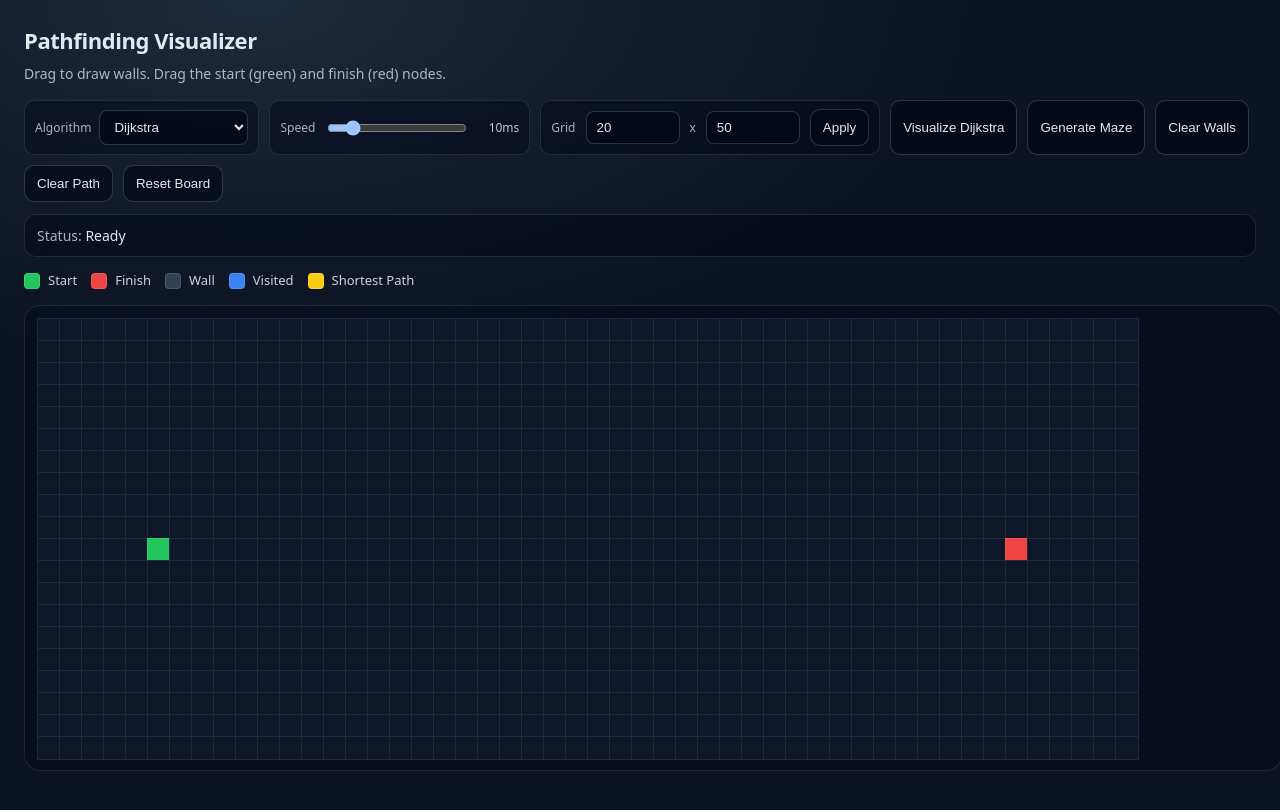
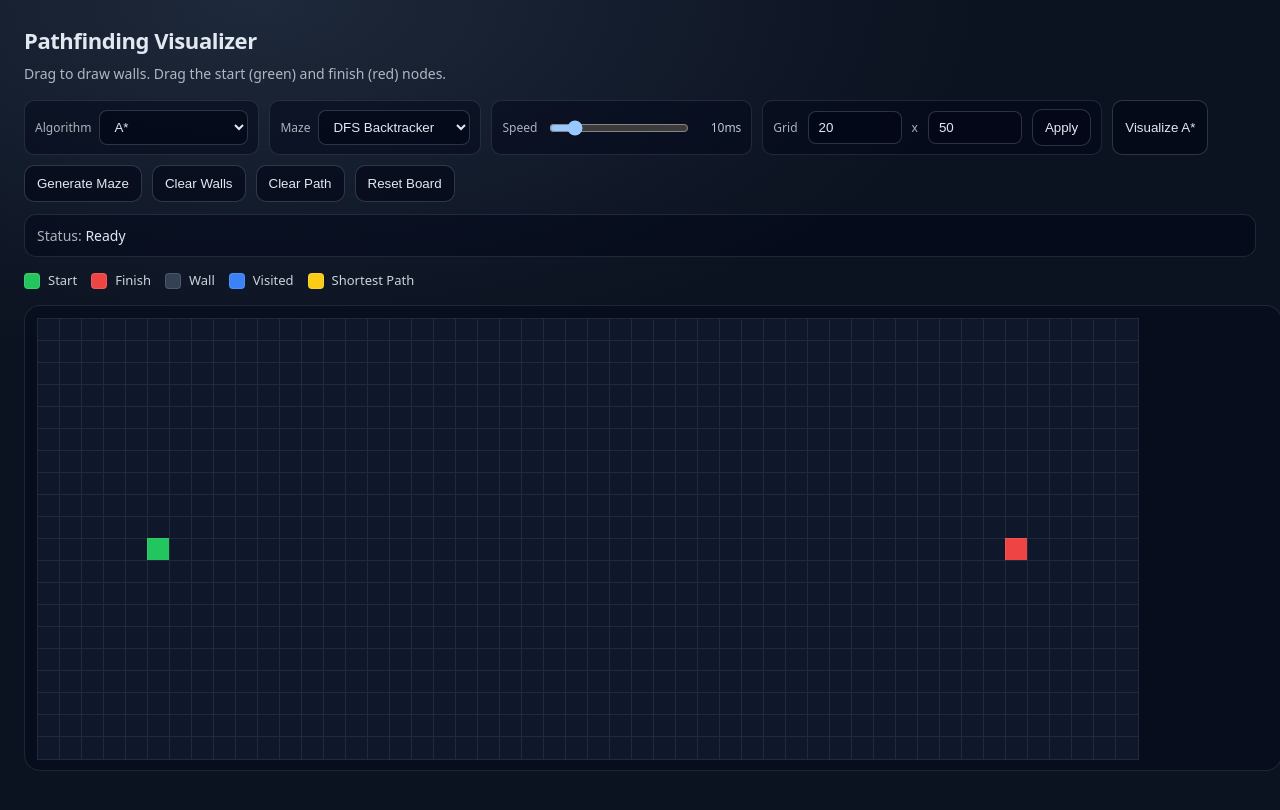
Before and after one commit to TalhaKarakoyunlu/Pathfinding-Visualizer, a React (Vite) app: page / in a window 1280 px wide. Shown: the top 810 px of the page. Built offline with nearby package versions, Linux system fonts and the light colour scheme.

Commit message:
Added A* + DFS maze. Updated README and PathfindingVisualizer: Enhance documentation with detailed features and controls, implement A* algorithm, and add support for two maze generation methods (DFS Backtracker and Recursive Division) in the visualizer.

```diff
--- /dev/null
+++ b/src/algorithms/astar.js
@@ -0,0 +1,61 @@
+function manhattan(a, b) {
+  return Math.abs(a.row - b.row) + Math.abs(a.col - b.col)
+}
+
+/**
+ * A* pathfinding for an unweighted grid (each move cost = 1).
+ * Returns visited nodes in the order they were expanded (for animation).
+ *
+ * Notes:
+ * - Uses Manhattan distance heuristic (no diagonals).
+ * - Mutates nodes: `distance` (gScore), `fScore`, `isVisited`, `previousNode`.
+ */
+export function astar(grid, startNode, finishNode) {
+  const visitedNodesInOrder = []
+
+  startNode.distance = 0
+  startNode.fScore = manhattan(startNode, finishNode)
+
+  const openSet = [startNode]
+
+  while (openSet.length) {
+    openSet.sort((a, b) => (a.fScore ?? Infinity) - (b.fScore ?? Infinity))
+    const current = openSet.shift()
+    if (!current) break
+
+    if (current.isWall) continue
+    if (current.isVisited) continue
+
+    current.isVisited = true
+    visitedNodesInOrder.push(current)
+
+    if (current === finishNode) return visitedNodesInOrder
+
+    for (const neighbor of getNeighbors(current, grid)) {
+      if (neighbor.isWall || neighbor.isVisited) continue
+
+      const tentativeG = current.distance + 1
+      if (tentativeG < neighbor.distance) {
+        neighbor.distance = tentativeG
+        neighbor.previousNode = current
+        neighbor.fScore = tentativeG + manhattan(neighbor, finishNode)
+
+        if (!openSet.includes(neighbor)) openSet.push(neighbor)
+      }
+    }
+  }
+
+  return visitedNodesInOrder
+}
+
+function getNeighbors(node, grid) {
+  const neighbors = []
+  const { col, row } = node
+
+  if (row > 0) neighbors.push(grid[row - 1][col])
+  if (row < grid.length - 1) neighbors.push(grid[row + 1][col])
+  if (col > 0) neighbors.push(grid[row][col - 1])
+  if (col < grid[0].length - 1) neighbors.push(grid[row][col + 1])
+
+  return neighbors
+}
--- a/src/algorithms/maze.js
+++ b/src/algorithms/maze.js
@@ -103,3 +103,152 @@ export function generateRecursiveDivisionMaze({
 
   return walls
 }
+
+/**
+ * Recursive Backtracker (DFS) Maze generator.
+ *
+ * This generates a "perfect maze" by carving passages through an initially-walled grid.
+ * We use an odd-cell carving approach:
+ * - Consider cells at odd (row, col) as maze cells.
+ * - Carve passages by stepping 2 cells at a time and removing the wall between.
+ *
+ * Output:
+ * - Set of "row-col" keys to mark as walls.
+ */
+export function generateRecursiveBacktrackerMaze({ rows, cols, start, finish, addBorder = true }) {
+  const walls = new Set()
+  const protectedNodes = new Set([key(start.row, start.col), key(finish.row, finish.col)])
+
+  function inBounds(r, c) {
+    return r >= 0 && r < rows && c >= 0 && c < cols
+  }
+
+  function isInterior(r, c) {
+    return r > 0 && r < rows - 1 && c > 0 && c < cols - 1
+  }
+
+  function setWall(r, c) {
+    const k = key(r, c)
+    if (protectedNodes.has(k)) return
+    walls.add(k)
+  }
+
+  function clearWall(r, c) {
+    walls.delete(key(r, c))
+  }
+
+  // Start with everything walled; optionally leave border walled (default).
+  for (let r = 0; r < rows; r++) {
+    for (let c = 0; c < cols; c++) {
+      if (addBorder && (r === 0 || c === 0 || r === rows - 1 || c === cols - 1)) {
+        setWall(r, c)
+      } else {
+        setWall(r, c)
+      }
+    }
+  }
+
+  // Choose a random odd interior cell as a starting point.
+  const startRow = randomOdd(1, rows - 2) ?? 1
+  const startCol = randomOdd(1, cols - 2) ?? 1
+
+  const visitedCells = new Set()
+  function cellKey(r, c) {
+    return `${r}-${c}`
+  }
+
+  function markVisited(r, c) {
+    visitedCells.add(cellKey(r, c))
+  }
+
+  function isVisited(r, c) {
+    return visitedCells.has(cellKey(r, c))
+  }
+
+  // Carve initial cell.
+  clearWall(startRow, startCol)
+  markVisited(startRow, startCol)
+
+  const stack = [{ r: startRow, c: startCol }]
+  const directions = [
+    { dr: -2, dc: 0 },
+    { dr: 2, dc: 0 },
+    { dr: 0, dc: -2 },
+    { dr: 0, dc: 2 },
+  ]
+
+  while (stack.length) {
+    const current = stack[stack.length - 1]
+    const { r, c } = current
+
+    const neighbors = []
+    for (const { dr, dc } of directions) {
+      const nr = r + dr
+      const nc = c + dc
+      if (!inBounds(nr, nc) || !isInterior(nr, nc)) continue
+      if (nr % 2 === 0 || nc % 2 === 0) continue
+      if (isVisited(nr, nc)) continue
+      neighbors.push({ r: nr, c: nc })
+    }
+
+    if (!neighbors.length) {
+      stack.pop()
+      continue
+    }
+
+    const next = neighbors[Math.floor(Math.random() * neighbors.length)]
+    const wallR = Math.floor((r + next.r) / 2)
+    const wallC = Math.floor((c + next.c) / 2)
+
+    clearWall(wallR, wallC)
+    clearWall(next.r, next.c)
+    markVisited(next.r, next.c)
+    stack.push(next)
+  }
+
+  // Ensure endpoints are open.
+  clearWall(start.row, start.col)
+  clearWall(finish.row, finish.col)
+
+  // Connect endpoints to the nearest carved cell (avoids isolating endpoints when they
+  // land on even coordinates).
+  const openCells = []
+  for (let r = 1; r < rows - 1; r++) {
+    for (let c = 1; c < cols - 1; c++) {
+      if (!walls.has(key(r, c))) openCells.push({ r, c })
+    }
+  }
+
+  function nearestOpen(from) {
+    let best = null
+    let bestDist = Infinity
+    for (const cell of openCells) {
+      const d = Math.abs(from.row - cell.r) + Math.abs(from.col - cell.c)
+      if (d < bestDist) {
+        bestDist = d
+        best = cell
+      }
+    }
+    return best
+  }
+
+  function carveLine(from, to) {
+    if (!to) return
+    let r = from.row
+    let c = from.col
+
+    while (r !== to.r) {
+      r += r < to.r ? 1 : -1
+      if (inBounds(r, c) && isInterior(r, c)) clearWall(r, c)
+    }
+    while (c !== to.c) {
+      c += c < to.c ? 1 : -1
+      if (inBounds(r, c) && isInterior(r, c)) clearWall(r, c)
+    }
+  }
+
+  carveLine(start, nearestOpen(start))
+  carveLine(finish, nearestOpen(finish))
+
+  return walls
+}
--- a/src/components/PathfindingVisualizer.jsx
+++ b/src/components/PathfindingVisualizer.jsx
@@ -3,7 +3,11 @@ import Node from './Node.jsx'
 import './PathfindingVisualizer.css'
 import { dijkstra, getNodesInShortestPathOrder } from '../algorithms/dijkstra.js'
 import { bfs } from '../algorithms/bfs.js'
-import { generateRecursiveDivisionMaze } from '../algorithms/maze.js'
+import { astar } from '../algorithms/astar.js'
+import {
+  generateRecursiveBacktrackerMaze,
+  generateRecursiveDivisionMaze,
+} from '../algorithms/maze.js'
 
 const DEFAULT_ROWS = 20
 const DEFAULT_COLS = 50
@@ -73,6 +77,7 @@ function cloneGridForAlgorithm(grid) {
     row.map((node) => ({
       ...node,
       distance: Infinity,
+      fScore: Infinity,
       isVisited: false,
       previousNode: null,
     })),
@@ -105,7 +110,8 @@ export default function PathfindingVisualizer() {
   const [isAnimating, setIsAnimating] = useState(false)
   const [status, setStatus] = useState('Ready')
   const [hasVisualization, setHasVisualization] = useState(false)
-  const [algorithm, setAlgorithm] = useState('dijkstra') // 'dijkstra' | 'bfs'
+  const [algorithm, setAlgorithm] = useState('astar') // 'astar' | 'dijkstra' | 'bfs'
+  const [mazeType, setMazeType] = useState('backtracker') // 'backtracker' | 'division'
   const [visitDelayMs, setVisitDelayMs] = useState(10)
 
   const wallPaintValueRef = useRef(true)
@@ -270,7 +276,16 @@ export default function PathfindingVisualizer() {
     clearVisualizationOnly()
     setStatus('Generating maze...')
 
-    const walls = generateRecursiveDivisionMaze({
+    const walls =
+      mazeType === 'division'
+        ? generateRecursiveDivisionMaze({
+            rows: numRows,
+            cols: numCols,
+            start: startPos,
+            finish: finishPos,
+            addBorder: true,
+          })
+        : generateRecursiveBacktrackerMaze({
             rows: numRows,
             cols: numCols,
             start: startPos,
@@ -371,7 +386,13 @@ export default function PathfindingVisualizer() {
 
     clearVisualizationOnly()
     setIsAnimating(true)
-    setStatus(algorithm === 'bfs' ? 'Visualizing BFS...' : 'Visualizing Dijkstra...')
+    setStatus(
+      algorithm === 'bfs'
+        ? 'Visualizing BFS...'
+        : algorithm === 'dijkstra'
+          ? 'Visualizing Dijkstra...'
+          : 'Visualizing A*...',
+    )
     setHasVisualization(true)
 
     const gridForAlgo = cloneGridForAlgorithm(grid)
@@ -381,7 +402,9 @@ export default function PathfindingVisualizer() {
     const visitedNodesInOrder =
       algorithm === 'bfs'
         ? bfs(gridForAlgo, startNode, finishNode)
-        : dijkstra(gridForAlgo, startNode, finishNode)
+        : algorithm === 'dijkstra'
+          ? dijkstra(gridForAlgo, startNode, finishNode)
+          : astar(gridForAlgo, startNode, finishNode)
     const nodesInShortestPathOrder = getNodesInShortestPathOrder(finishNode)
 
     const hasPath =
@@ -405,7 +428,7 @@ export default function PathfindingVisualizer() {
   }
 
   const algorithmLabel = useMemo(
-    () => (algorithm === 'bfs' ? 'BFS' : 'Dijkstra'),
+    () => (algorithm === 'bfs' ? 'BFS' : algorithm === 'dijkstra' ? 'Dijkstra' : 'A*'),
     [algorithm],
   )
 
@@ -427,8 +450,21 @@ export default function PathfindingVisualizer() {
               onChange={(e) => setAlgorithm(e.target.value)}
               disabled={isAnimating}
             >
+              <option value="astar">A*</option>
               <option value="dijkstra">Dijkstra</option>
               <option value="bfs">BFS (unweighted)</option>
+            </select>
+          </label>
+
+          <label className="pv-field">
+            <span className="pv-fieldLabel">Maze</span>
+            <select
+              value={mazeType}
+              onChange={(e) => setMazeType(e.target.value)}
+              disabled={isAnimating}
+            >
+              <option value="backtracker">DFS Backtracker</option>
+              <option value="division">Recursive Division</option>
             </select>
           </label>
 
```
Also changed, not shown: 1 other file (tests, documents, lock files or other folders). Lines whose indentation alone changed are shown as unchanged.
